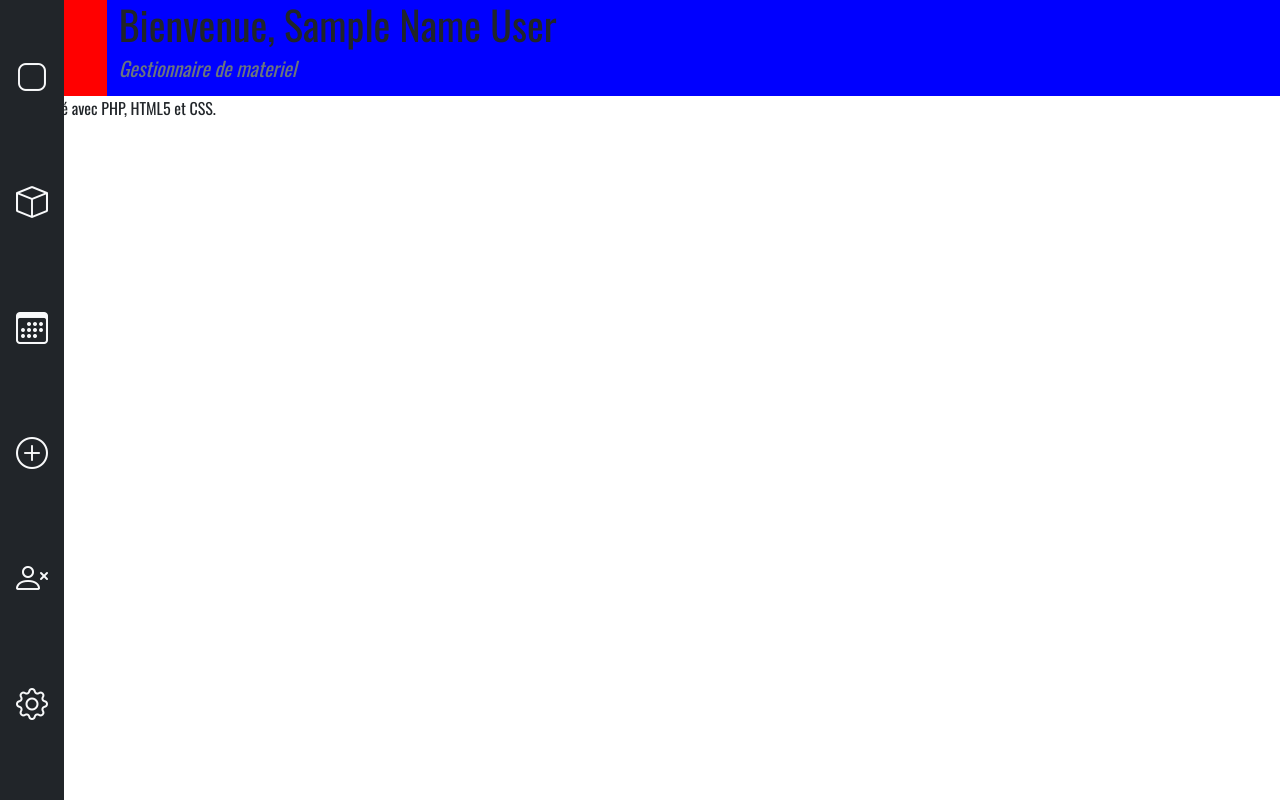
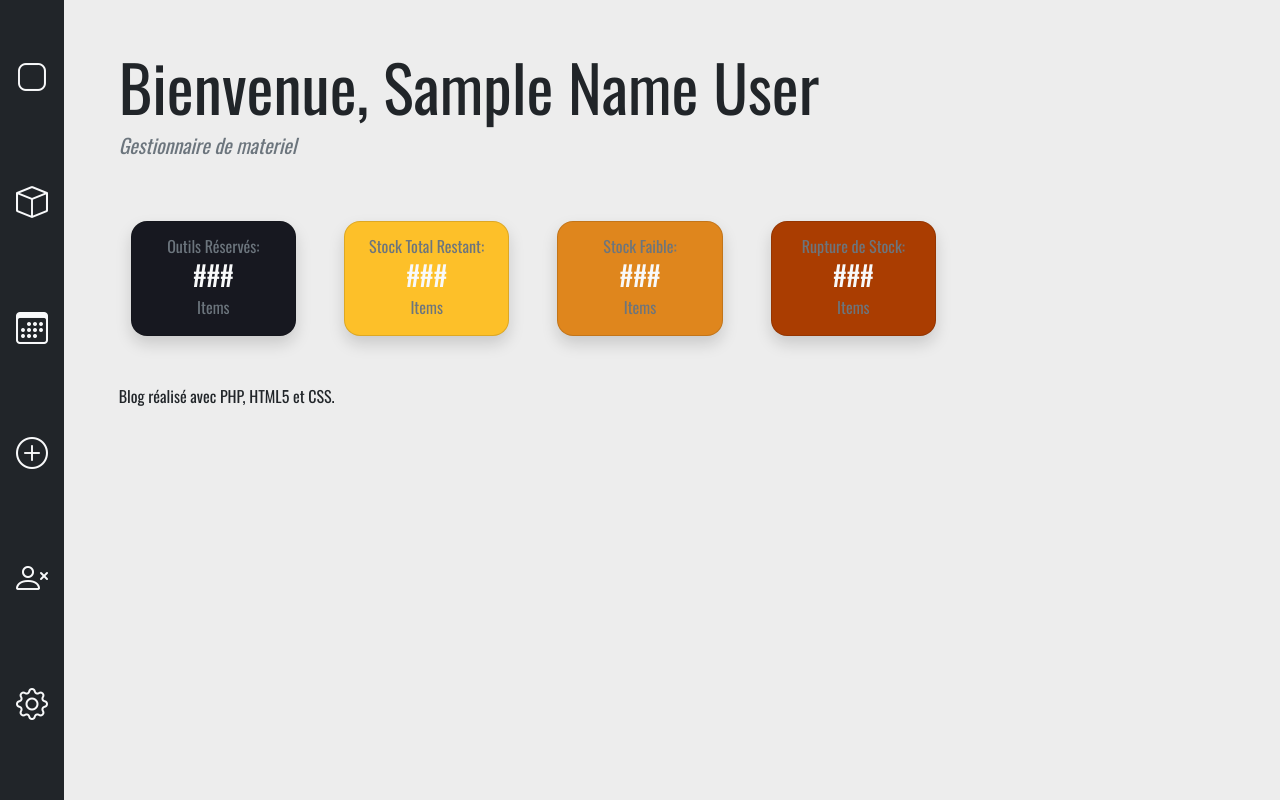
Before and after one commit to vigi3/DInventory, a PHP site: template Vue/Vue.php in a window 1280 px wide. Run offline with PHP 8.4, Linux system fonts and the light colour scheme; the template is opened without the code that fills it: most values are stand-ins (such as "Sample title", 1, 10 or a date in 2020); some libraries are stand-ins or nearby versions.

Commit message:
Added UI stat Items

```diff
--- a/CSS/style.css
+++ b/CSS/style.css
@@ -2,6 +2,10 @@
     background-image: url('../Img/blurred-ping-pong-table.jpg');
     background-repeat: no-repeat;
     background-size: cover;
+}
+
+.mainBackground {
+    background-color: #ededed;
 }
 
 body {
@@ -16,3 +20,31 @@ body {
     position:fixed;
     max-width: 20%;
 }
+
+.fontSizeWelcome {
+    font-size: 4em;
+}
+
+/* Graph color */
+.graphBlack {
+    background-color: #171820;
+}
+
+.graphYellow {
+    background-color: #fdc029;
+}
+
+.graphOrange {
+    background-color: #df861d;
+}
+
+.graphRed {
+    background-color: #aa3d01;
+}
+
+
+
+
+.graphCorner {
+    border-radius: 1rem;
+}
--- a/Vue/template.php
+++ b/Vue/template.php
@@ -15,32 +15,98 @@
         <link rel="stylesheet" href="CSS/style.css">
         <title><?= $title ?></title>
     </head>
-    <body class="vh-100">
-        <nav class="nav d-inline-flex flex-column nav-justified bg-dark vh-100 pt-5" id="sticky-sidebar"> <!-- NavBar -->
+    <body class="vh-100 mainBackground">
+        <!-- NavBar -->
+        <nav class="nav d-inline-flex flex-column nav-justified bg-dark vh-100 pt-5" id="sticky-sidebar">
             <a class="nav-link link-light" aria-current="page" href="#"><h2><i class="bi bi-app"></i></i></h1></a> <!-- Home -->
             <a class="nav-link link-light" href="#"><h2><i class="bi bi-box"></i></h2></a> <!-- Products -->
             <a class="nav-link link-light" href="#"><h2><i class="bi bi-calendar3"></i></h2></a> <!-- Reservation -->
             <a class="nav-link link-light" href="#" tabindex="-1" aria-disabled="true"><h2><i class="bi bi-plus-circle"></i></h2></a> <!-- Add product -->
             <a class="nav-link link-light" href="#" tabindex="-1" aria-disabled="true"><h2><i class="bi bi-person-x"></i></h2></a> <!-- Log out -->
             <a class="nav-link link-light" href="#" tabindex="-1" aria-disabled="true"><h2><i class="bi bi-gear"></i></h2></a> <!-- Setting/Add User -->
-        </nav>  <!-- EndNavBar -->
-        <div class="container-fluid"> <!-- Container -->
-            <div class="row">
-                <div class="col-1" style="background-color: red;">
+        </nav>
+        <!-- EndNavBar -->
+        <!-- Container -->
+        <div class="container-fluid">
+            <!-- Title -->
+            <div class="row py-5">
+                <div class="col-1">
                 </div>
-                <div class="col-11 align-self-start" style="background-color: blue;"> <!--  -->
-                    <h1 class="title text-capitalize">Bienvenue, <?= $nameUser ?></h1>
+                <div class="col-11 align-self-start">
+                    <h1 class="title text-capitalize fontSizeWelcome">Bienvenue, <?= $nameUser ?></h1>
                     <h5 class="fw-light fst-italic text-secondary">Gestionnaire de materiel</h5>
                     <p><?= $content ?></p>
-                </div> <!--  -->
+                </div>
             </div>
+            <!-- EndTitle -->
+
+            <!-- Graph -->
+            <div class="row">
+                <div class="col-1"></div>
+                <!-- Graph Black -->
+                <div class="col-2 px-4">
+                    <div class="card graphBlack text-white text-center graphCorner shadow">
+                        <div class="card-body">
+                            <p class="card-subtitle text-muted">Outils Réservés: </p>
+                            <h3 class="card-title"><a href="#" class="link link-light text-decoration-none">###</a></h3>
+                            <p class="card-subtitle text-muted">Items</p>
+                        </div>
+                    </div>
+                </div>
+                <!-- EndGraph Black -->
+
+                <!-- Graph Yellow -->
+                <div class="col-2 px-4">
+                    <div class="card graphYellow text-white text-center graphCorner shadow">
+                        <div class="card-body">
+                            <p class="card-subtitle text-muted">Stock Total Restant: </p>
+                            <h3 class="card-title"><a href="#" class="link link-light text-decoration-none">###</a></h3>
+                            <p class="card-subtitle text-muted">Items</p>
+                        </div>
+                    </div>
+                </div>
+                <!-- EndGraph Yellow -->
+
+                <!-- Graph Orange -->
+                <div class="col-2 px-4">
+                    <div class="card graphOrange text-white text-center graphCorner shadow">
+                        <div class="card-body">
+                            <p class="card-subtitle text-muted">Stock Faible: </p>
+                            <h3 class="card-title"><a href="#" class="link link-light text-decoration-none">###</a></h3>
+                            <p class="card-subtitle text-muted">Items</p>
+                        </div>
+                    </div>
+                </div>
+                <!-- EndGraph Orange -->
+
+                <!-- Graph Red -->
+                <div class="col-2 px-4">
+                    <div class="card graphRed text-white text-center graphCorner shadow">
+                        <div class="card-body">
+                            <p class="card-subtitle text-muted">Rupture de Stock: </p>
+                            <h3 class="card-title"><a href="#" class="link link-light text-decoration-none">###</a></h3>
+                            <p class="card-subtitle text-muted">Items</p>
+                        </div>
+                    </div>
+                </div>
+                <!-- EndGraph Red -->
+            </div>
+            <!-- EndGraph -->
+
+            <!-- Footer -->
+            <div class="row pt-5">
+                <div class="col-1"></div>
+                <div class="col-3">
+                    <footer id="piedBlog">
+                        Blog réalisé avec PHP, HTML5 et CSS.
+                    </footer>
+                </div>
+            </div>
+            <!-- EndFooter -->
+        </div>
+        <!-- EndContainer -->
 
 
-        </div> <!-- EndContainer -->
-
-        <footer id="piedBlog">
-            Blog réalisé avec PHP, HTML5 et CSS.
-        </footer>
         <script src="https://cdn.jsdelivr.net/npm/bootstrap@5.0.0-beta3/dist/js/bootstrap.bundle.min.js" integrity="sha384-JEW9xMcG8R+pH31jmWH6WWP0WintQrMb4s7ZOdauHnUtxwoG2vI5DkLtS3qm9Ekf" crossorigin="anonymous"></script>
     </body>
 
```
